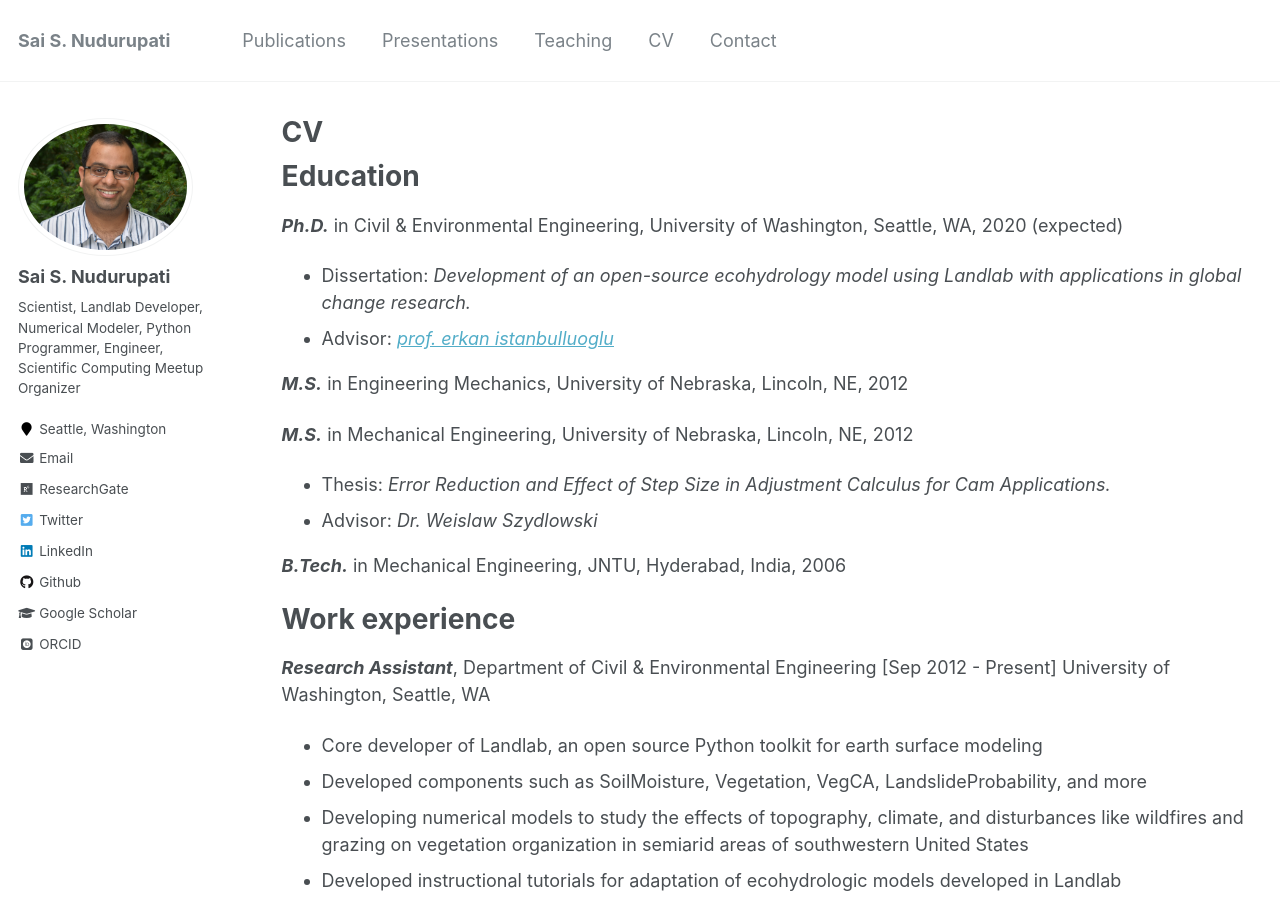
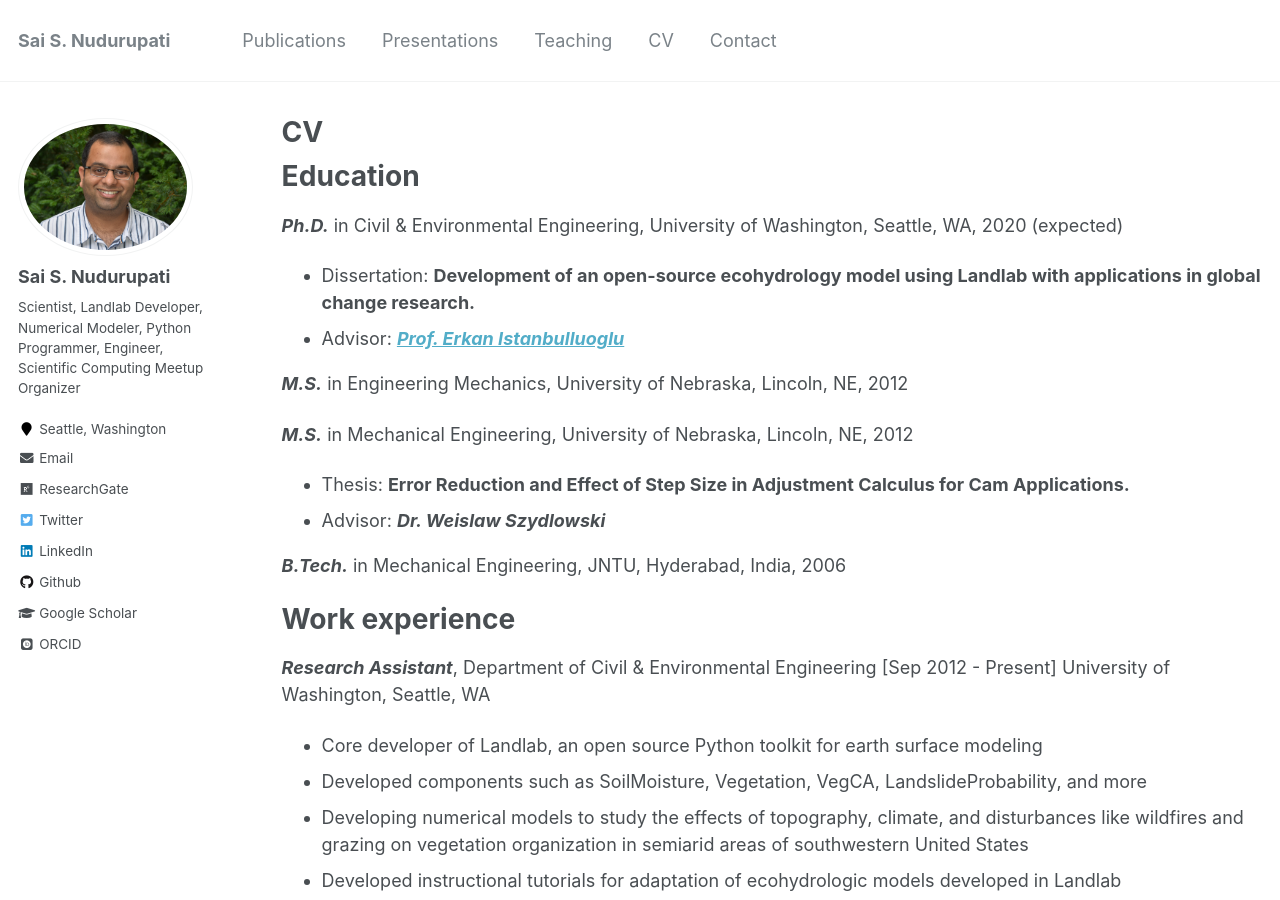
Before and after one commit to saisiddu/saisiddu.github.io, a Jekyll site: the page built from _pages/cv.md, in a window 1280 px wide and 900 px high. Built offline with Jekyll 4.4.1, drawn with Linux system fonts in a browser that asks for light colours; some web fonts are replaced.

Commit message:
minor style edit
- adjusted style

```diff
--- a/_pages/cv.md
+++ b/_pages/cv.md
@@ -12,14 +12,14 @@ redirect_from:
 Education
 ======
 ***Ph.D.*** in Civil & Environmental Engineering, University of Washington, Seattle, WA, 2020 (expected)
-  * Dissertation: *Development of an open-source ecohydrology model using Landlab with applications in global change research.*
-  * Advisor: [*prof. erkan istanbulluoglu*](https://www.ce.washington.edu/facultyfinder/erkan-istanbulluoglu)
+  * Dissertation: **Development of an open-source ecohydrology model using Landlab with applications in global change research.**
+  * Advisor: [***Prof. Erkan Istanbulluoglu***](https://www.ce.washington.edu/facultyfinder/erkan-istanbulluoglu)
 
 ***M.S.*** in Engineering Mechanics, University of Nebraska, Lincoln, NE, 2012
 
 ***M.S.*** in Mechanical Engineering, University of Nebraska, Lincoln, NE, 2012
-  * Thesis: *Error Reduction and Effect of Step Size in Adjustment Calculus for Cam Applications.*
-  * Advisor: *Dr. Weislaw Szydlowski*
+  * Thesis: **Error Reduction and Effect of Step Size in Adjustment Calculus for Cam Applications.**
+  * Advisor: ***Dr. Weislaw Szydlowski***
 
 ***B.Tech.*** in Mechanical Engineering, JNTU, Hyderabad, India, 2006
 
```
